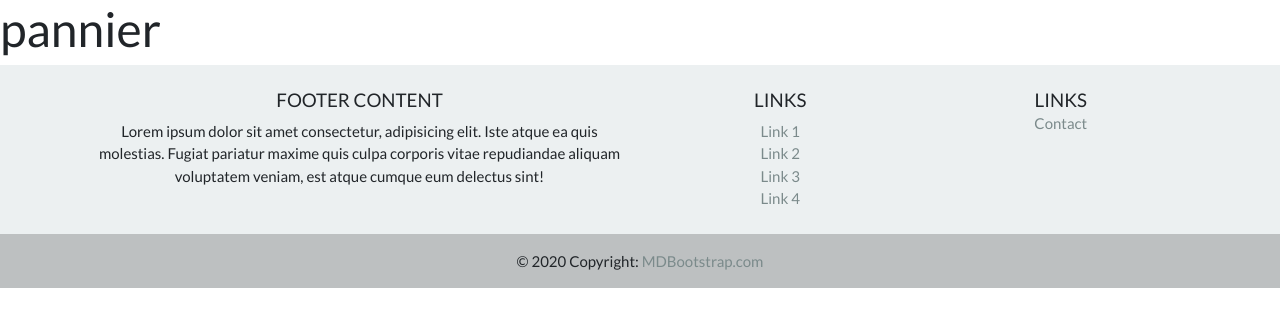
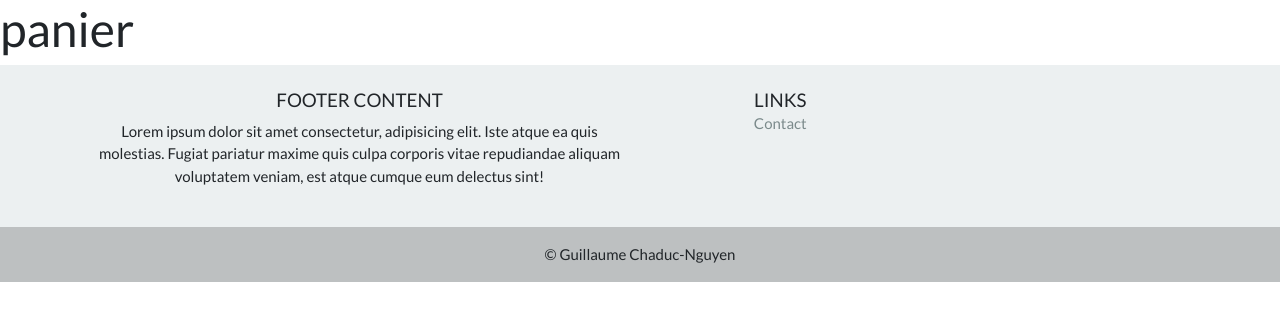
Before and after one commit to Nikasaih/Ratrapage_Symfony, a PHP site: template GCN/templates/public/panier.html.twig in a window 1280 px wide. Shown: the part 71-398 px from the top of the page. Run offline with PHP 8.4, Linux system fonts and the light colour scheme; the template is opened without the code that fills it, so the values that code supplies are empty; some libraries are stand-ins or nearby versions.

Commit message:
2e commit

```diff
--- a/GCN/templates/base.html.twig
+++ b/GCN/templates/base.html.twig
@@ -8,7 +8,7 @@
 			{% endblock %}
 		</title>
 		{# Run `composer require symfony/webpack-encore-bundle`
-																										           and uncomment the following Encore helpers to start using Symfony UX #}
+																																						           and uncomment the following Encore helpers to start using Symfony UX #}
 		{% block stylesheets %}
 			{#{{ encore_entry_link_tags('app') }}#}
 		{% endblock %}
@@ -58,32 +58,12 @@
 
 						<p>
 							Lorem ipsum dolor sit amet consectetur, adipisicing elit. Iste atque ea quis
-																																																																						          molestias. Fugiat pariatur maxime quis culpa corporis vitae repudiandae aliquam
-																																																																						          voluptatem veniam, est atque cumque eum delectus sint!
+																																																																																																																          molestias. Fugiat pariatur maxime quis culpa corporis vitae repudiandae aliquam
+																																																																																																																          voluptatem veniam, est atque cumque eum delectus sint!
 						</p>
 					</div>
 					<!--Grid column-->
 
-					<!--Grid column-->
-					<div class="col-lg-3 col-md-6 mb-4 mb-md-0">
-						<h5 class="text-uppercase">Links</h5>
-
-						<ul class="list-unstyled mb-0">
-							<li>
-								<a href="#!" class="text-dark">Link 1</a>
-							</li>
-							<li>
-								<a href="#!" class="text-dark">Link 2</a>
-							</li>
-							<li>
-								<a href="#!" class="text-dark">Link 3</a>
-							</li>
-							<li>
-								<a href="#!" class="text-dark">Link 4</a>
-							</li>
-						</ul>
-					</div>
-					<!--Grid column-->
 
 					<!--Grid column-->
 					<div class="col-lg-3 col-md-6 mb-4 mb-md-0">
@@ -104,8 +84,7 @@
 
 			<!-- Copyright -->
 			<div class="text-center p-3" style="background-color: rgba(0, 0, 0, 0.2)">
-				© 2020 Copyright:
-				<a class="text-dark" href="https://mdbootstrap.com/">MDBootstrap.com</a>
+				© Guillaume Chaduc-Nguyen
 			</div>
 			<!-- Copyright -->
 		</footer>
--- a/GCN/templates/public/panier.html.twig
+++ b/GCN/templates/public/panier.html.twig
@@ -1,5 +1,5 @@
 {% extends 'base.html.twig' %}
 
 {% block body %}
-	<h1>pannier</h1>
+	<h1>panier</h1>
 {% endblock %}
--- a/GCN/templates/public/products_list.html.twig
+++ b/GCN/templates/public/products_list.html.twig
@@ -10,7 +10,7 @@
 		<p>{{product.created | date('d/m/Y')}}</p>
 		<a href="{{path('product_fiche', {'id' :product.id})}}">
 			<button>
-				voir le produits
+				voir le produit
 			</button>
 		</a>
 
```
Also changed, not shown: GCN/src/DataFixtures/AppFixtures.php (+2 -8 lines).
